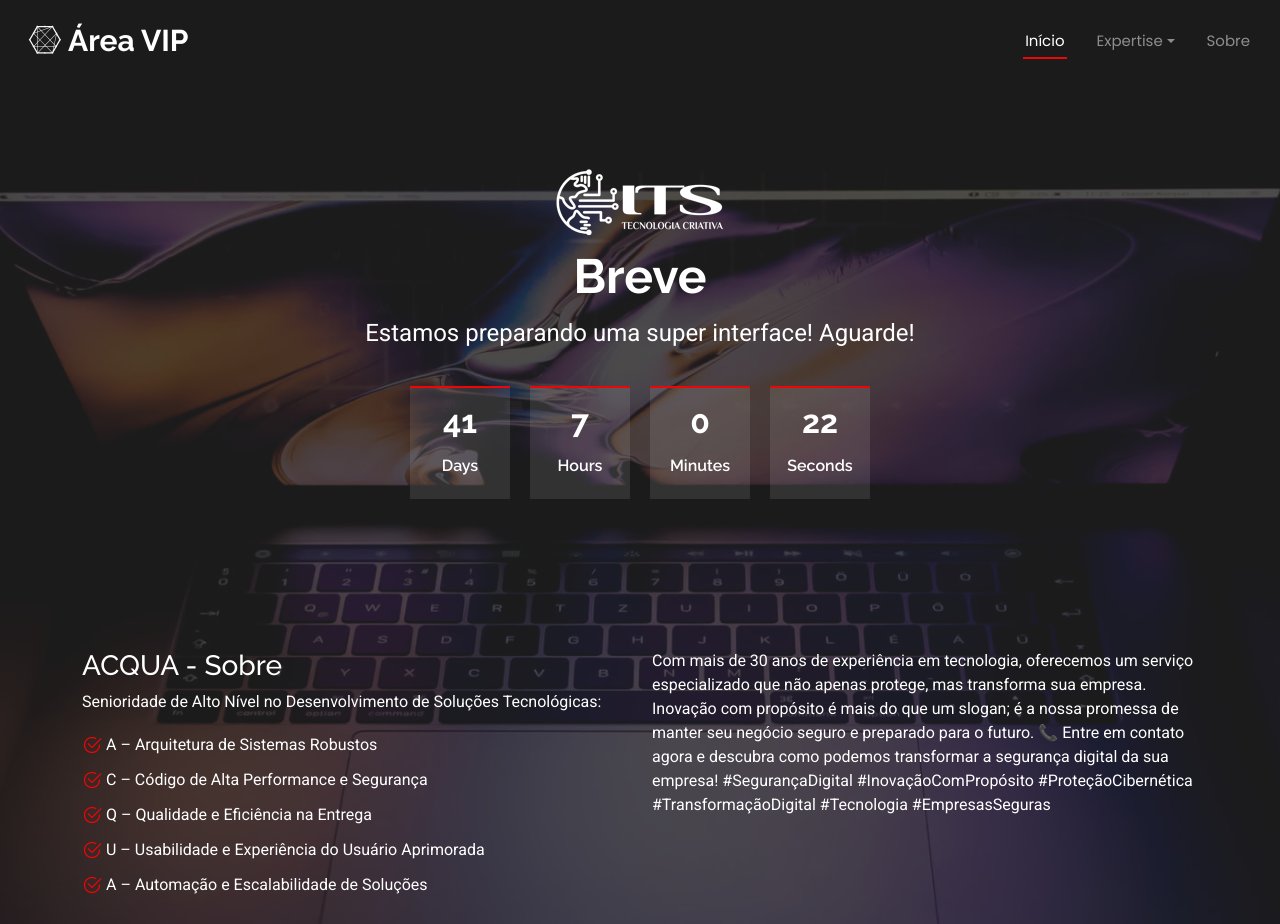
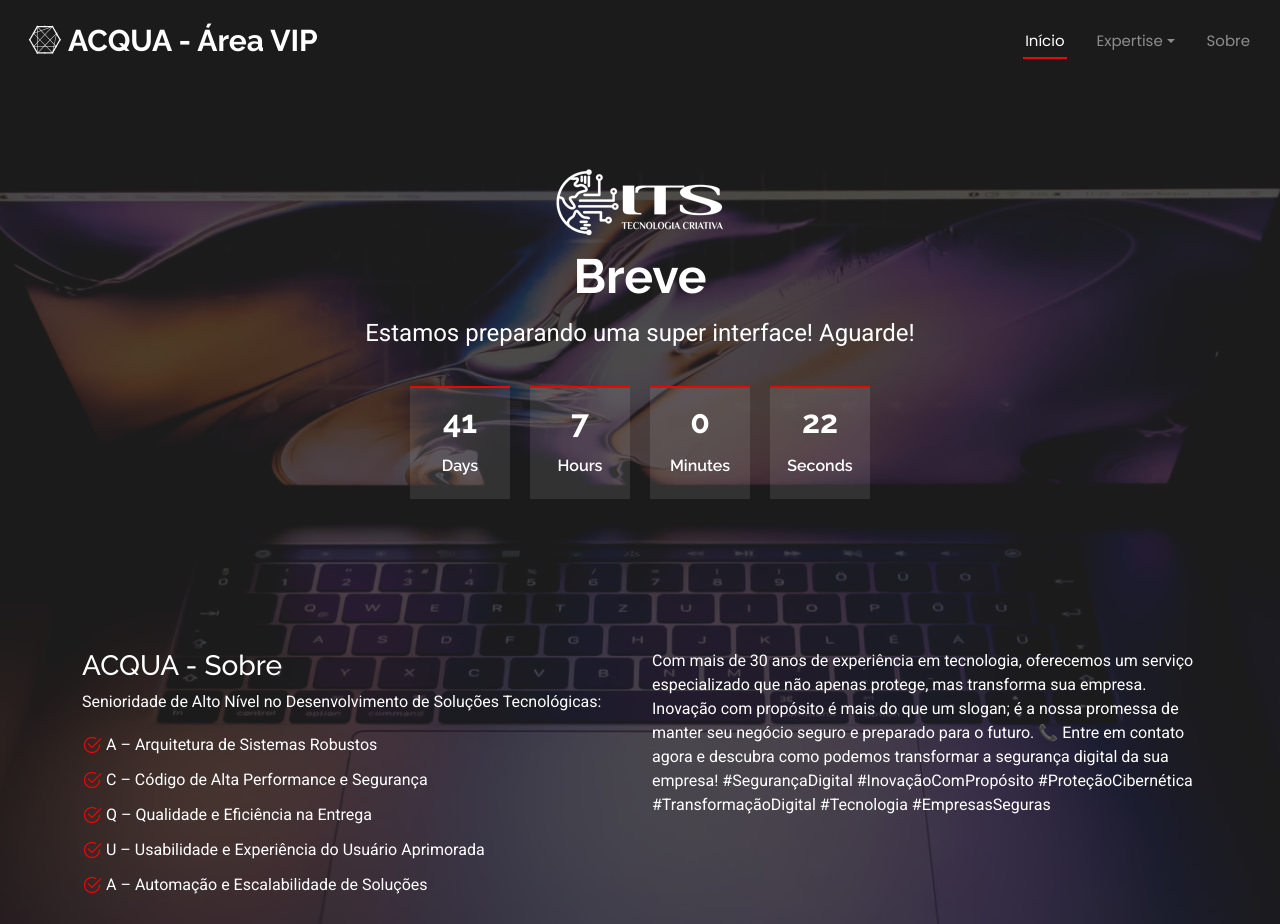
Before and after one commit to iappaPedroza/area_vip, a plain HTML site: page index.html in a window 1280 px wide. Shown: the top 924 px of the page. Drawn offline with nearby package versions, Linux system fonts and the light colour scheme.

Commit message:
Improving UI...

```diff
--- a/index.html
+++ b/index.html
@@ -42,7 +42,7 @@
                 <!-- <img src="assets/ComingSoon/assets/img/logo.png" alt=""> -->
                 <h1 class="card-title">
                     <i class="fa-brands fa-connectdevelop"></i>
-                    Área VIP
+                    ACQUA - Área VIP
                 </h1>
             </a>
 
```
